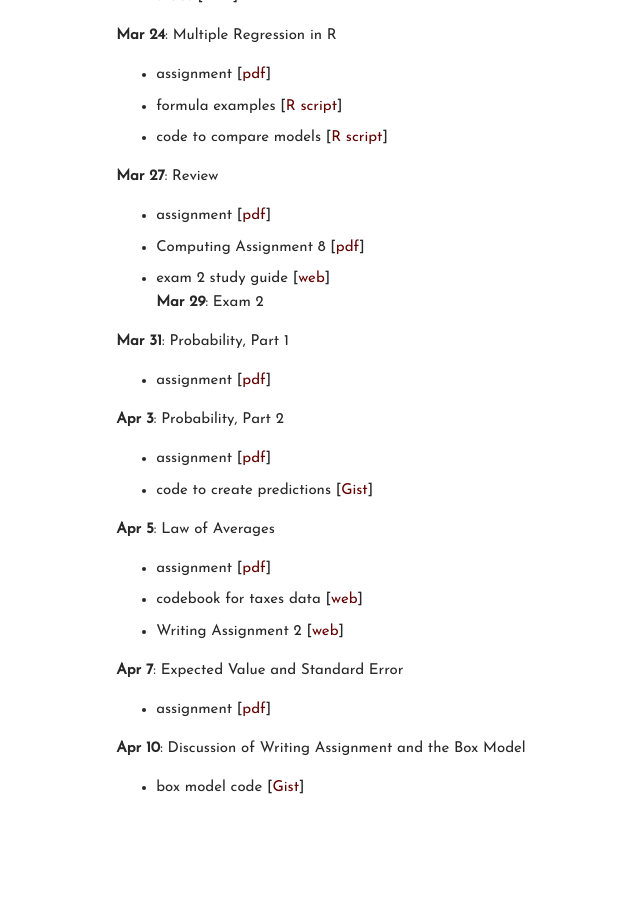
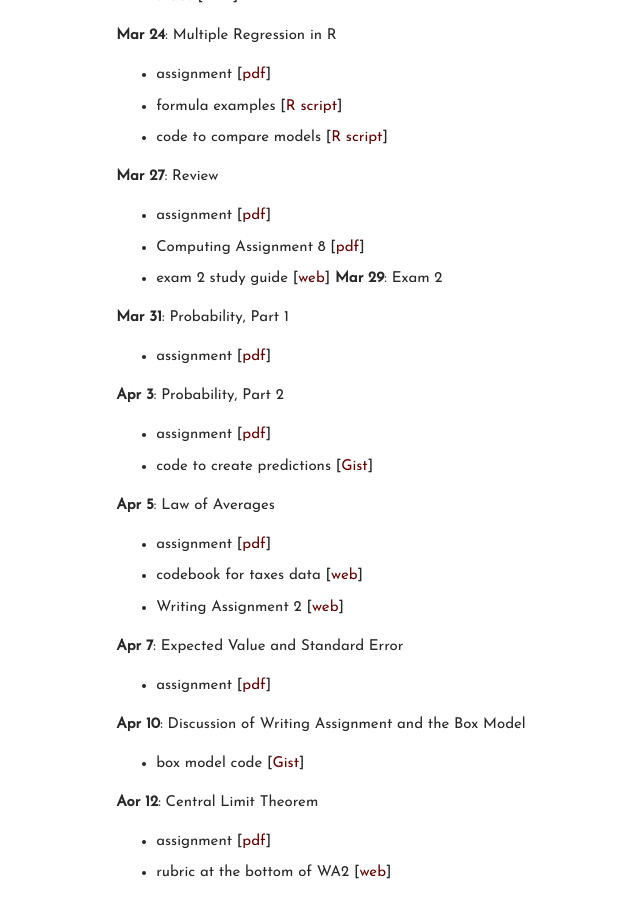
Before and after one commit to carlislerainey/carlislerainey.github.io, a Jekyll site: the page built from teaching/pols-209/index.md, in a window 1280 px wide and 900 px high, scrolled down 4536 px. Shown: the whole window, without its empty margins (346-986 px from the left). Built offline with Jekyll 4.4.1, drawn with Linux system fonts in a browser that asks for light colours; before the commit the page ends 5351 px from its top, so only the background shows below that.

Commit message:
update 209

```diff
--- a/teaching/pols-209/index.md
+++ b/teaching/pols-209/index.md
@@ -190,3 +190,7 @@
 
 **Apr 10**: Discussion of Writing Assignment and the Box Model
 - box model code [[Gist](https://gist.github.com/carlislerainey/77b344e4190dda3fc26bd4b41d32751c)]
+
+**Aor 12**: Central Limit Theorem
+- assignment  [[pdf](files/assign-34-clt.pdf)]
+- rubric at the bottom of WA2 [[web](https://docs.google.com/document/d/1nZ-cF5caC8Ug7PyXT6D5jOW24E6XF9g6LT_EXe2XeOI/edit?usp=sharing)]
```
Also changed, not shown: 2 other files.
